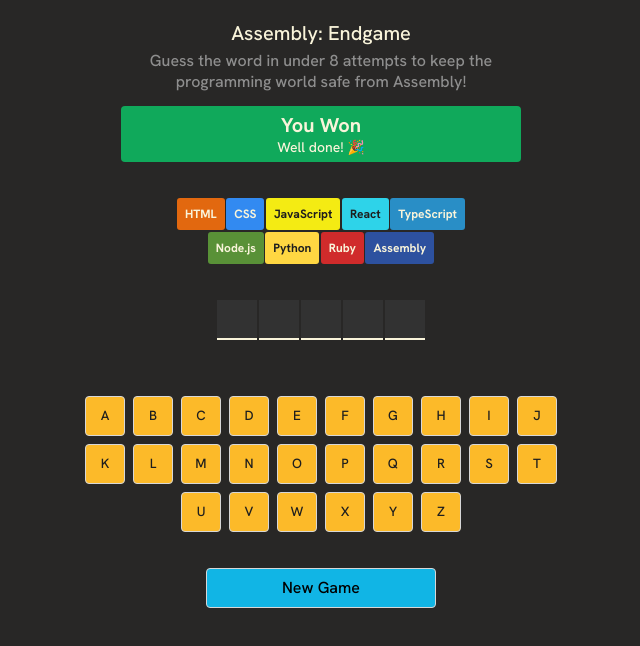
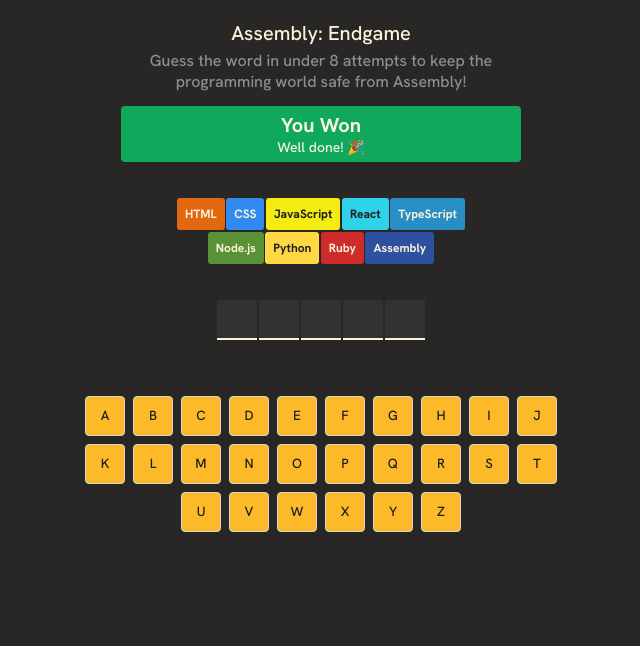
Before and after one commit to Rarnak/assembly-endgame, a React (Vite) app: page / in a window 1280 px wide. Shown: the top 646 px of the page, without its empty margins (319-959 px from the left). Built offline with nearby package versions, Linux system fonts and the light colour scheme.

Commit message:
feat: conditionally render new game button on game win or loss

```diff
--- a/src/App.jsx
+++ b/src/App.jsx
@@ -21,7 +21,13 @@
   // }).length
 
   // console.log(wrongGuessCount)
+  const isGameLost = (languages.length - 1 <= wrongGuessCount)
 
+  const isGameWon = currentWord.split("").every((letter) => (guess.includes(letter)))
+
+  const isGameOver = isGameLost || isGameWon
+
+  // console.log(isGameOver)
 
   // console.log(guess)
 
@@ -112,6 +118,6 @@
     <section className="keyboard">
       {KeyboardElements}
     </section>
-    <button className="new-game">New Game</button>
+    {isGameOver? <button className="new-game">New Game</button> : undefined}
   </main>)
 }
```
